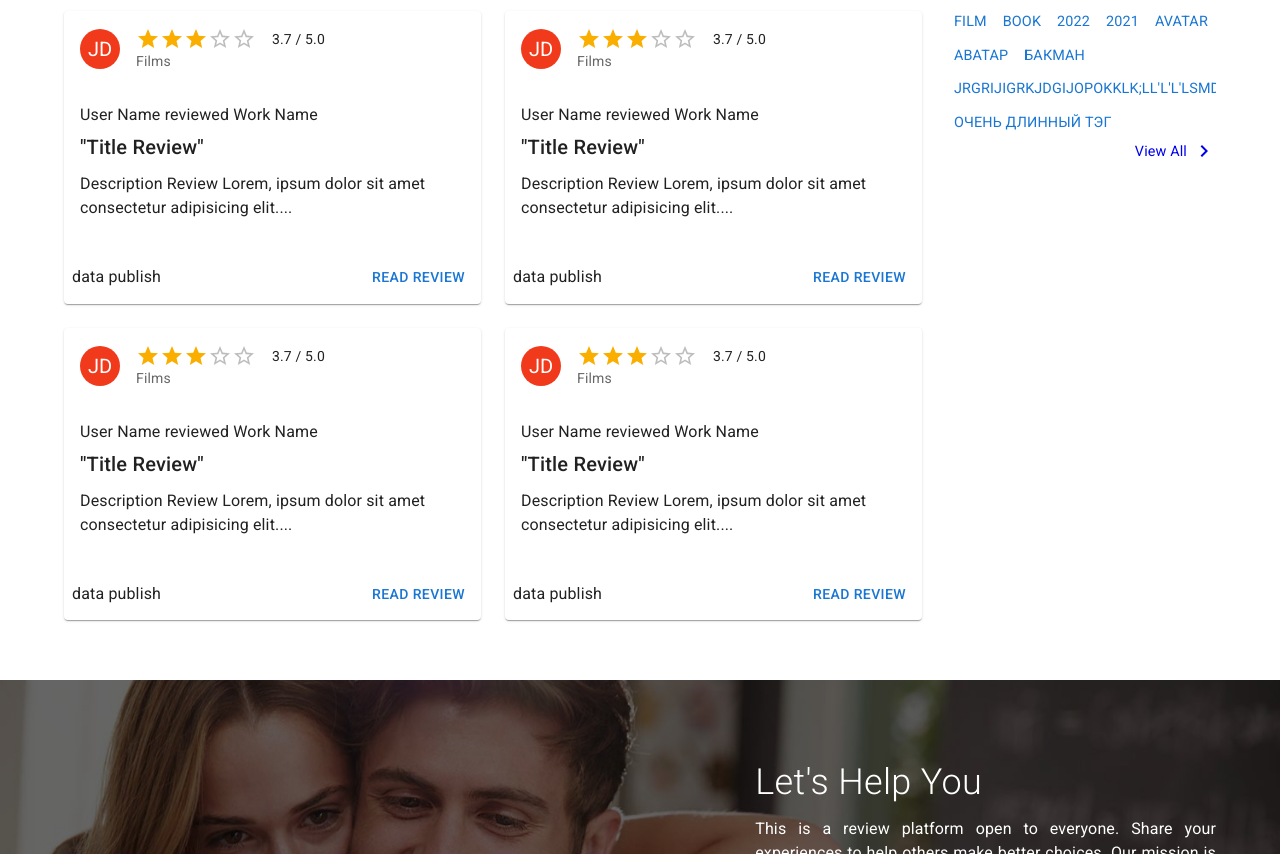
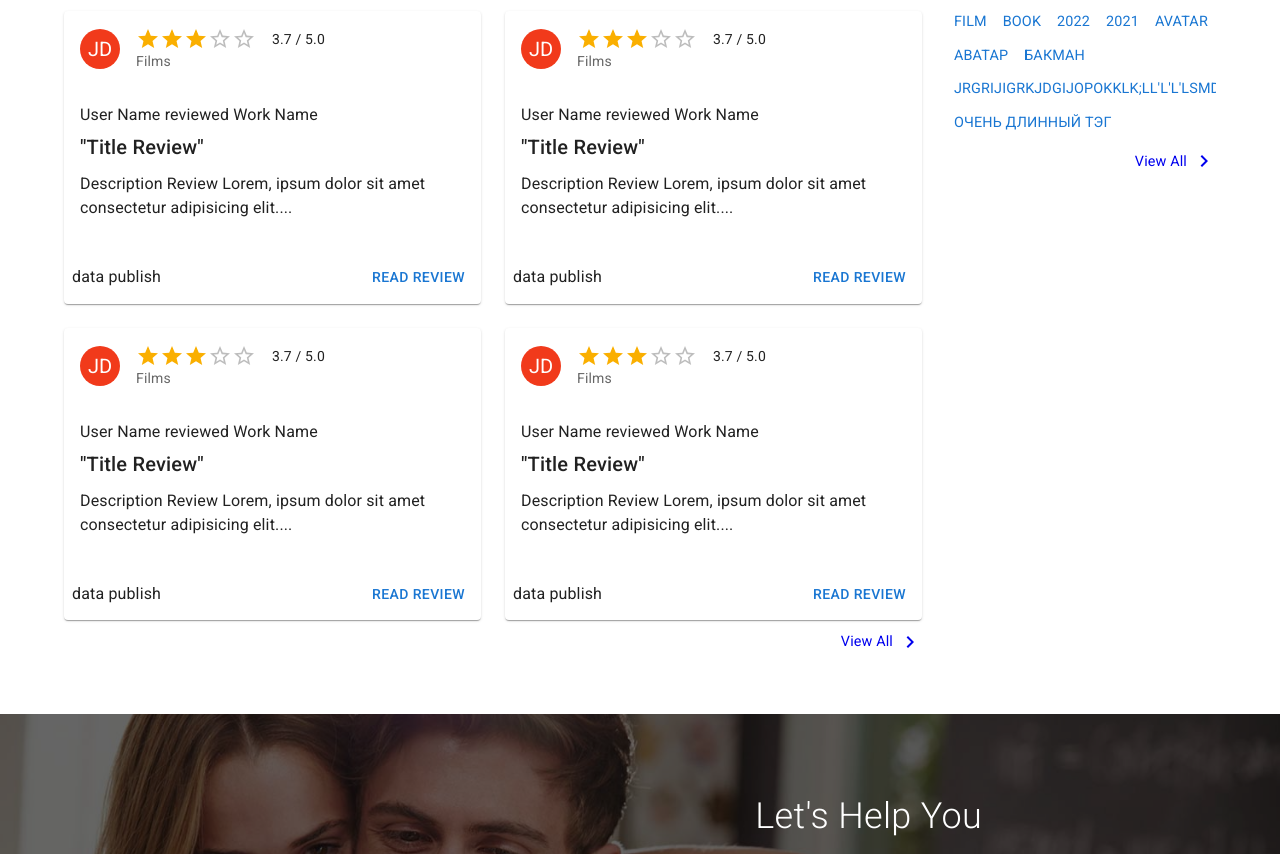
Before and after one commit to horoshopodumaj/recommendations, a React (Create React App) app in the folder client/: page / in a window 1280 px wide. Shown: the part 760-1614 px from the top of the page. Built offline with nearby package versions, Linux system fonts and the light colour scheme.

Commit message:
added link to all latest reviews

```diff
--- a/client/src/components/mainPage/MainPage.js
+++ b/client/src/components/mainPage/MainPage.js
@@ -104,6 +104,14 @@ export default function MainPage() {
                                     <Card />
                                 </Grid>
                             </Grid>
+                            <Link to="/reviews" style={{ float: "right", marginTop: "10px" }}>
+                                <div className={style.link}>
+                                    <Typography sx={{ fontSize: "0.9rem" }} pr={"5px"}>
+                                        <FormattedMessage id="viewAll" />
+                                    </Typography>
+                                    <KeyboardArrowRightIcon />
+                                </div>
+                            </Link>
                         </Grid>
                         <Grid
                             item
@@ -136,7 +144,7 @@ export default function MainPage() {
                                     </Link>
                                 ))}
                             </Box>
-                            <Link to="/tags" style={{ float: "right" }}>
+                            <Link to="/tags" style={{ float: "right", marginTop: "10px" }}>
                                 <div className={style.link}>
                                     <Typography sx={{ fontSize: "0.9rem" }} pr={"5px"}>
                                         <FormattedMessage id="viewAll" />
```
